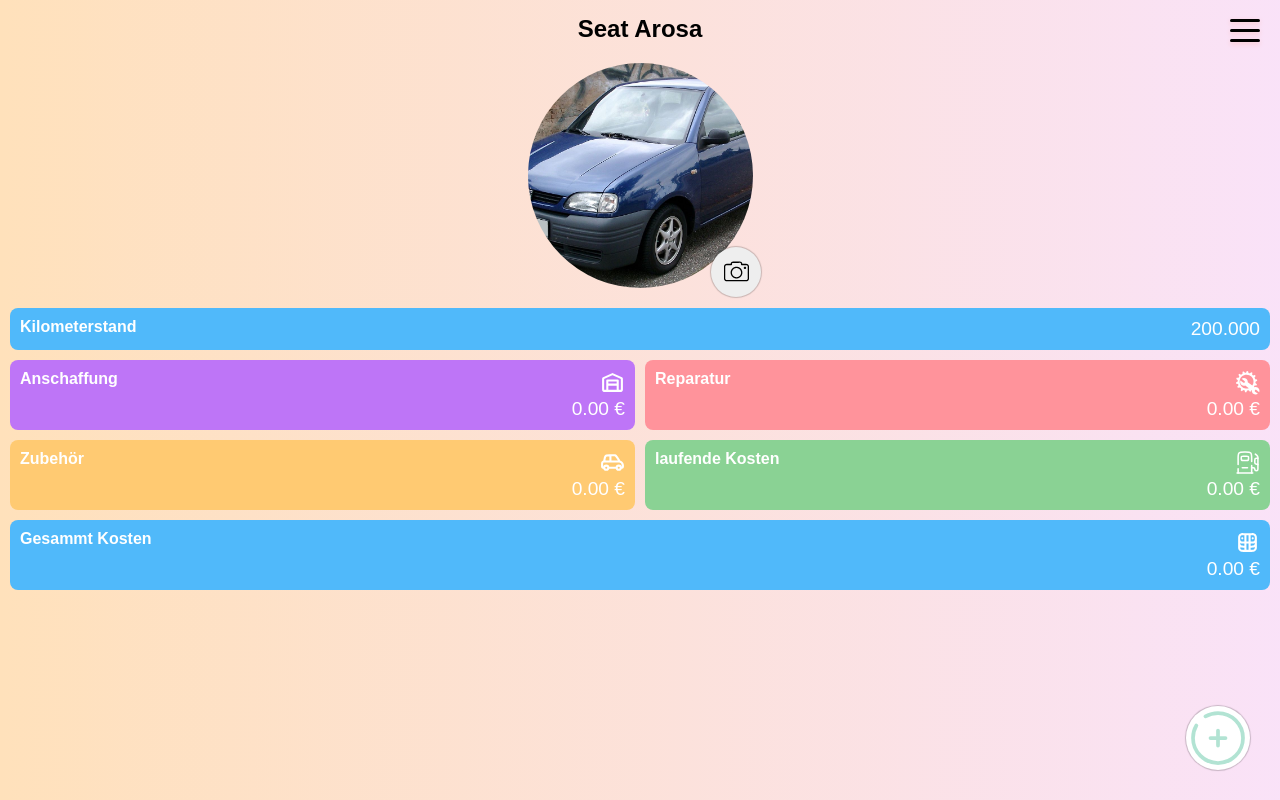
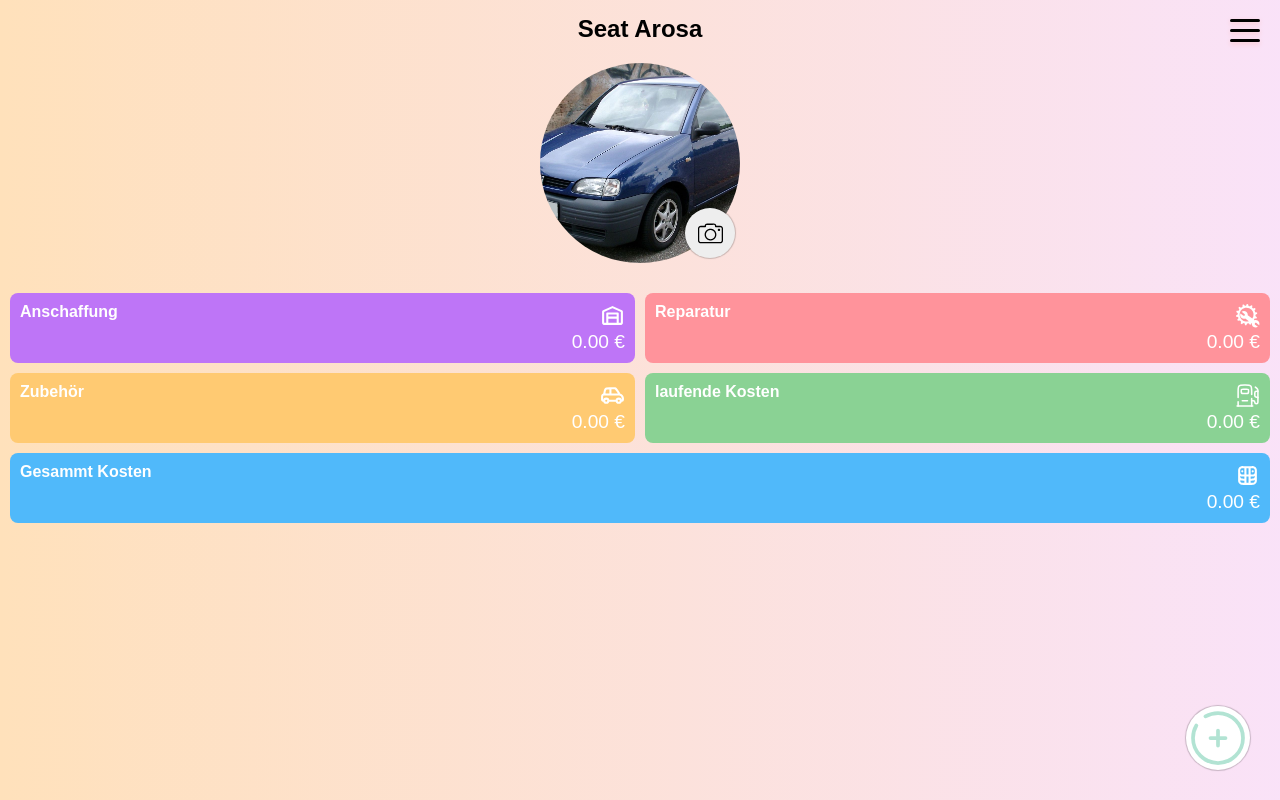
Before and after one commit to dannynothdurft2023/car-control, a Next.js app: page / in a window 1280 px wide. Built offline with nearby package versions, Linux system fonts and the light colour scheme; no server answers; the database is empty.

Commit message:
update site img and remove km

```diff
--- a/src/app/page.tsx
+++ b/src/app/page.tsx
@@ -92,8 +92,8 @@
       <div className="cc-profile-ct">
         <Image
           src="/car-profile.jpg"
-          width={225}
-          height={225}
+          width={200}
+          height={200}
           alt="Car Profile"
           title="Car Profile"
           priority={true}
@@ -114,7 +114,6 @@
           />
         </span>
       </div>
-      <InfoCard title="Kilometerstand" value="200.000" bg="#50b9fa" />
       <div className="cc-dashboard-ct">
         <Card
           bg="#be75f7"
--- a/src/styles/home.scss
+++ b/src/styles/home.scss
@@ -25,8 +25,8 @@
     background-color: #eeeeee;
     height: 50px;
     width: 50px;
-    bottom: calc(50% - 121px);
-    right: calc(50% - 121px);
+    bottom: calc(50% - 95px);
+    right: calc(50% - 95px);
     border-radius: 50%;
     display: flex;
     justify-content: center;
```
